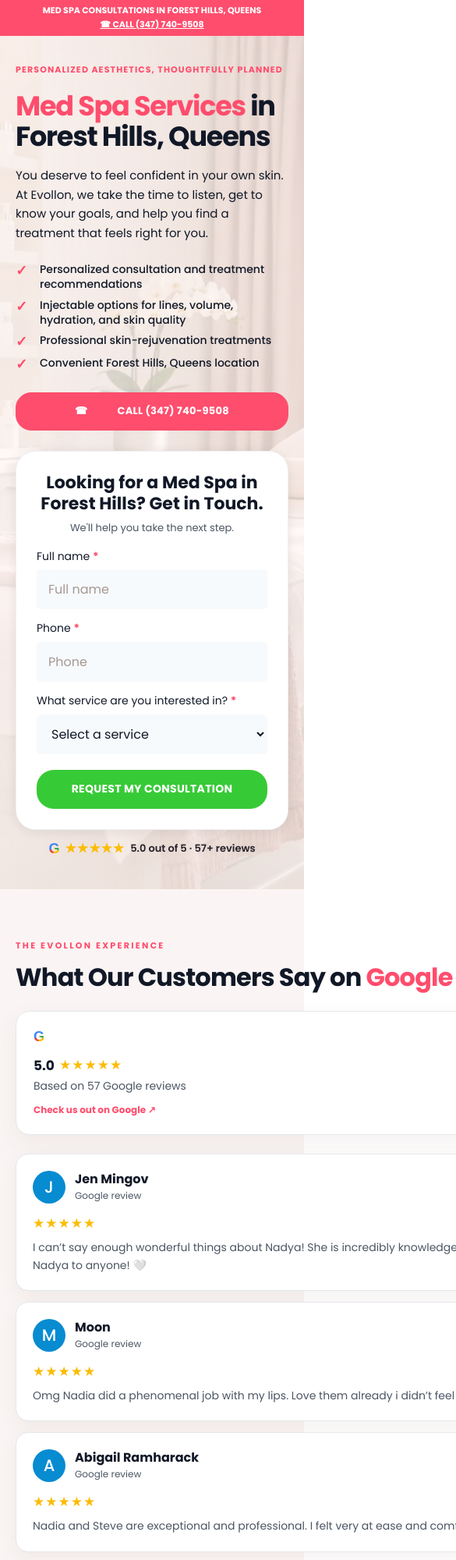
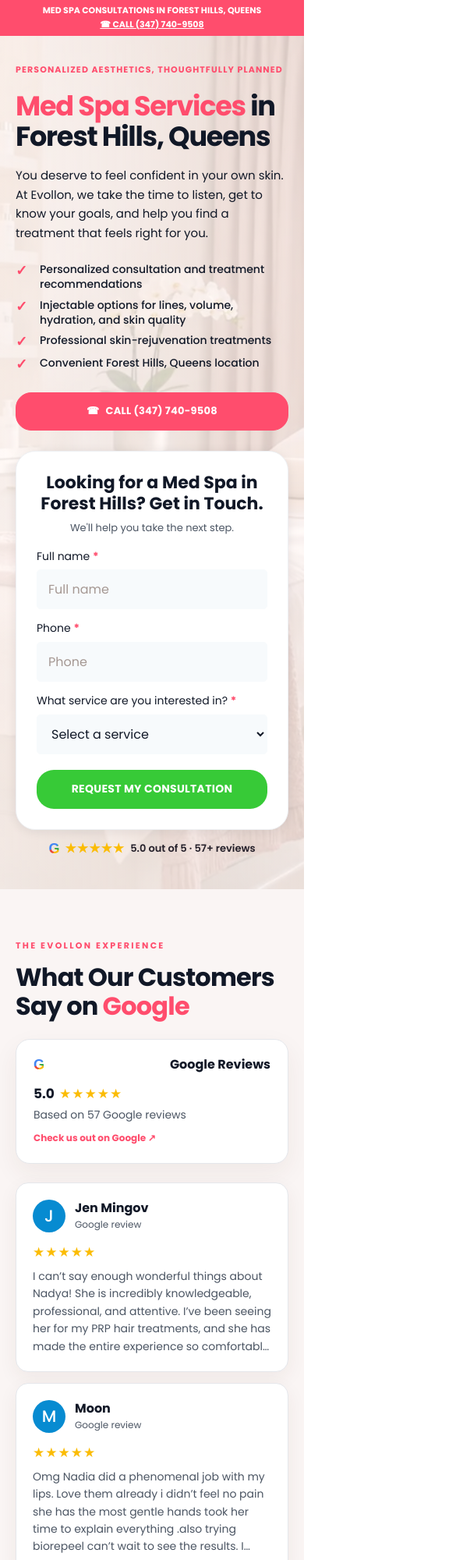
Before and after one commit to yaboixanny/evollonmedspa, a plain HTML site: page aesthetics-ny/index.html in a window 390 px wide. Shown: the top 2000 px of the page at 78% size, 585 px wide, since content can reach past the window. Drawn offline with Linux system fonts and the light colour scheme.

Commit message:
Fix mobile call and reviews layout

```diff
--- a/aesthetics-ny/index.html
+++ b/aesthetics-ny/index.html
@@ -100,6 +100,14 @@
     .review-carousel:hover .review-carousel-track, .review-carousel:focus-within .review-carousel-track { animation-play-state: paused; }
     @keyframes review-slide { to { transform: translateX(-50%); } }
     @media (max-width: 700px) { .review-featured { grid-template-columns: 1fr; } }
+    @media (max-width: 700px) {
+      body.ads-aesthetics .aesthetics-hero .button-call { display: flex; justify-content: center; align-items: center; gap: 8px; }
+      body.ads-aesthetics .aesthetics-hero .phone-icon { margin: 0; flex: 0 0 auto; }
+      body.ads-aesthetics .trust-wrap, body.ads-aesthetics .review-wall, .review-featured, .review-carousel { min-width: 0; max-width: 100%; }
+      .review-carousel { width: 100%; }
+      body.ads-aesthetics .review-card p { display: -webkit-box; -webkit-box-orient: vertical; -webkit-line-clamp: 5; overflow: hidden; overflow-wrap: anywhere; }
+      body.ads-aesthetics .review-card { min-width: 0; }
+    }
     @media (prefers-reduced-motion: reduce) { .review-carousel { overflow-x: auto; } .review-carousel-track { animation: none; } .review-carousel-group[aria-hidden="true"] { display: none; } }
     @media (min-width: 701px) {
       body.ads-aesthetics .aesthetics-hero .button-call { min-height: 62px; padding: 16px 34px; font-size: 15px; }
```
